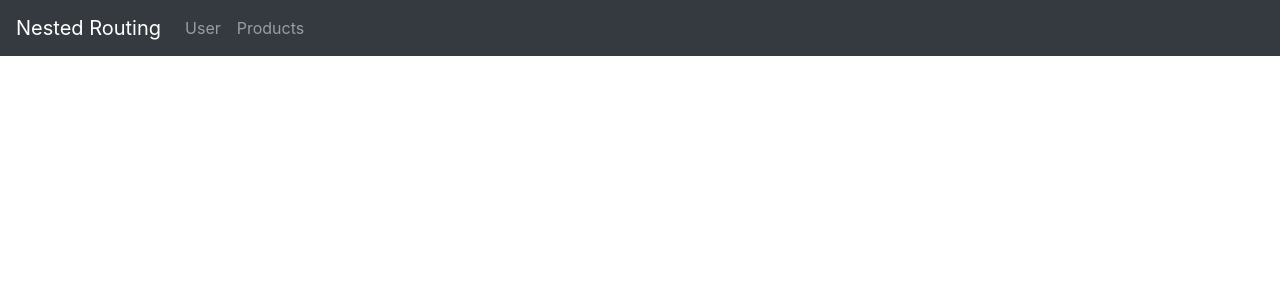
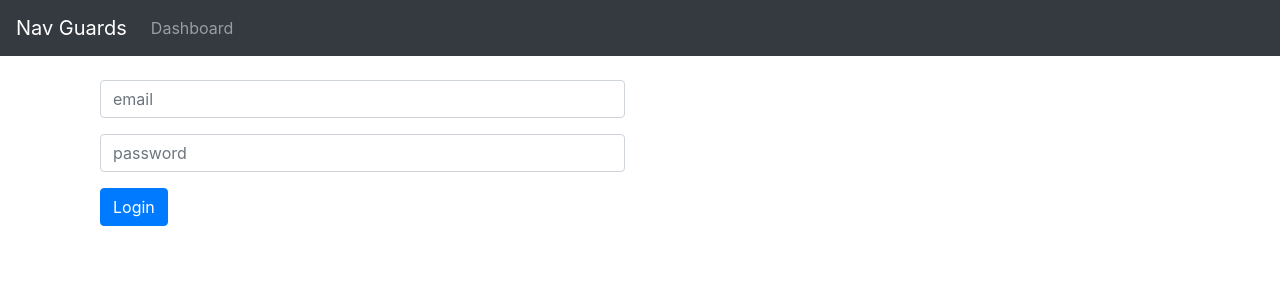
Before and after one commit to HaiderMalik12/routing-vue, a Vue app: page / in a window 1280 px wide. Shown: the top 300 px of the page. Built offline with nearby package versions, Linux system fonts and the light colour scheme.

Commit message:
prepare starter kit

```diff
--- a/src/components/Navbar.vue
+++ b/src/components/Navbar.vue
@@ -1,20 +1,16 @@
 <template>
     <div>
         <nav class="navbar navbar-expand-md navbar-dark bg-dark mb-4">
-            <router-link class="navbar-brand" to="/">Nested Routing</router-link>
+            <router-link class="navbar-brand" to="/">Nav Guards</router-link>
             <button class="navbar-toggler" type="button" data-toggle="collapse" data-target="#navbarCollapse" aria-controls="navbarCollapse" aria-expanded="false" aria-label="Toggle navigation">
                 <span class="navbar-toggler-icon"></span>
             </button>
             <div class="collapse navbar-collapse" id="navbarCollapse">
                 <ul class="navbar-nav mr-auto">
                     <li class="nav-item">
-                        <router-link class="nav-link" to="/user/1">
-                            User
-                        </router-link>
-                    </li>
-                    <li class="nav-item">
-                        <router-link class="nav-link" to="/products">
-                            Products
+                        <!-- only authenticated user can view the dashboard route -->
+                        <router-link class="nav-link" to="/dashboard">
+                            Dashboard
                         </router-link>
                     </li>
                 </ul>
--- /dev/null
+++ b/src/components/auth/AuthForm.vue
@@ -0,0 +1,37 @@
+<template>
+    <form @submit="saveUser">
+        <div class="col-6">
+            <div class="form-group">
+                <input type="email" class="form-control" placeholder="email" v-model="email"/>
+    </div>
+                <div class="form-group">
+                    <input type="password" class="form-control" placeholder="password" v-model="password"/>
+    </div>
+                    <button class="btn btn-primary">Login</button>
+                </div>
+    </form>
+</template>
+
+<script>
+export default {
+name: 'AuthForm',
+data(){
+  return {
+      email: '',
+      password: ''
+  }
+},
+methods:{
+    saveUser(e){
+        e.preventDefault();
+        const user = {email: this.email, password: this.password};
+        console.log(user)
+        //save the user to localStorage
+
+    }
+}
+}
+</script>
+
+<style>
+</style>
--- /dev/null
+++ b/src/components/dashboard/Dashboard.vue
@@ -0,0 +1,12 @@
+<template>
+    <h1>Dashboard</h1>
+</template>
+
+<script>
+export default {
+name: 'Dashboard'
+}
+</script>
+
+<style>
+</style>
--- a/src/components/product/ProductForm.vue
+++ /dev/null
@@ -1,30 +0,0 @@
-<template>
-    <form @submit="saveProduct">
-        <div class="form-group">
-            <input class="form-control" type="text" placeholder="Enter product name" v-model="name"/>
-            <button class="btn btn-primary btn-block">Save</button>
-        </div>
-    </form>
-</template>
-
-<script>
-export default {
-name: 'ProductForm',
-data(){
-    return{
-        name: ''
-    }
-},
-methods:{
-    saveProduct(e){
-        e.preventDefault();
-        //navigate programtically to /products
-        // this.$router.push('/products')
-        this.$router.push({path : '/products'})
-    }
-}
-}
-</script>
-
-<style>
-</style>
--- a/src/components/product/ProductList.vue
+++ /dev/null
@@ -1,15 +0,0 @@
-<template>
-    <div>
-        <router-link class="btn btn-primary" to="/products/new">New</router-link>
-        <h3>Product List</h3>
-    </div>
-</template>
-
-<script>
-export default {
-    name:  'ProductList'
-}
-</script>
-
-<style>
-</style>
--- a/src/components/user/User.vue
+++ /dev/null
@@ -1,27 +0,0 @@
-<template>
-    <div class="row">
-        <!-- List group -->
-        <div class="list-group col-4" role="tablist">
-            <router-link class="list-group-item list-group-item-action" role="tab" :to="`/user/${$route.params.id}/profile`">Profile</router-link>
-            <router-link class="list-group-item list-group-item-action" role="tab" :to="`/user/${$route.params.id}/messages`">Messages</router-link>
-            <router-link class="list-group-item list-group-item-action" role="tab" :to="`/user/${$route.params.id}/posts`">Posts</router-link>
-        </div>
-
-        <!-- Tab panes -->
-        <div class="tab-content col-8">
-            <div class="tab-pane fade show active" role="tabpanel">
-                <router-view></router-view>
-            </div>
-
-        </div>
-    </div>
-</template>
-
-<script>
-export default {
- name: 'User'
-}
-</script>
-
-<style>
-</style>
--- a/src/components/user/UserMessages.vue
+++ /dev/null
@@ -1,12 +0,0 @@
-<template>
-    <h3>User messages content - User Id {{$route.params.id}}</h3>
-</template>
-
-<script>
-export default {
-name : 'UserMessages'
-}
-</script>
-
-<style>
-</style>
--- a/src/components/user/UserPosts.vue
+++ /dev/null
@@ -1,12 +0,0 @@
-<template>
-    <h3>User posts content - User Id {{$route.params.id}}</h3>
-</template>
-
-<script>
-export default {
-name : 'UserPosts'
-}
-</script>
-
-<style>
-</style>
--- a/src/components/user/UserProfile.vue
+++ /dev/null
@@ -1,12 +0,0 @@
-<template>
-    <h3>Use profile content - User Id {{$route.params.id}}</h3>
-</template>
-
-<script>
-export default {
-name : 'UserProfile'
-}
-</script>
-
-<style>
-</style>
--- a/src/main.js
+++ b/src/main.js
@@ -2,40 +2,32 @@ import Vue from 'vue';
 import App from './App.vue';
 import VueRouter from 'vue-router';
 
-import User from './components/user/User.vue';
-import UserProfile from './components/user/UserProfile.vue';
-import UserMessages from './components/user/UserMessages.vue';
-import UserPosts from './components/user/UserPosts.vue';
-
-import ProductList from './components/product/ProductList.vue';
-import ProductForm from './components/product/ProductForm.vue';
+import Dashboard from './components/dashboard/Dashboard.vue';
+import AuthForm from './components/auth/AuthForm.vue';
 
 import '../node_modules/bootstrap/dist/css/bootstrap.min.css';
 
 Vue.config.productionTip = false;
 
 Vue.use(VueRouter);
-
+const requiresAuth = (to, from, next) => {
+	//fetch user from localStorage
+	//if there is a user then navigate to dashboard
+	//otherwise don't navigate to root route
+};
 const router = new VueRouter({
 	base: __dirname,
 	mode: 'history',
 	routes: [
 		{
-			path: '/user/:id',
-			component: User,
-			children: [
-				{ path: 'profile', component: UserProfile },
-				{ path: 'messages', component: UserMessages },
-				{ path: 'posts', component: UserPosts }
-			]
+			path: '/',
+			component: AuthForm
 		},
 		{
-			path: '/products',
-			component: ProductList
-		},
-		{
-			path: '/products/new',
-			component: ProductForm
+			path: '/dashboard',
+			component: Dashboard
+			//require auth here only authenticated user
+			//can access the dashboard route
 		}
 	]
 });
```
